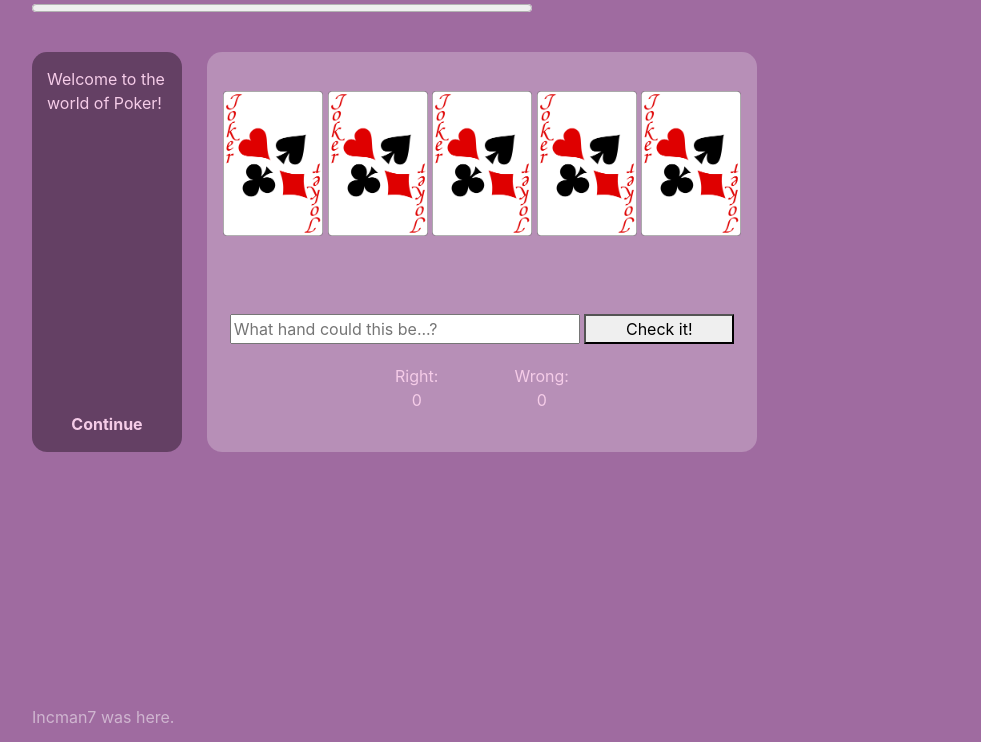
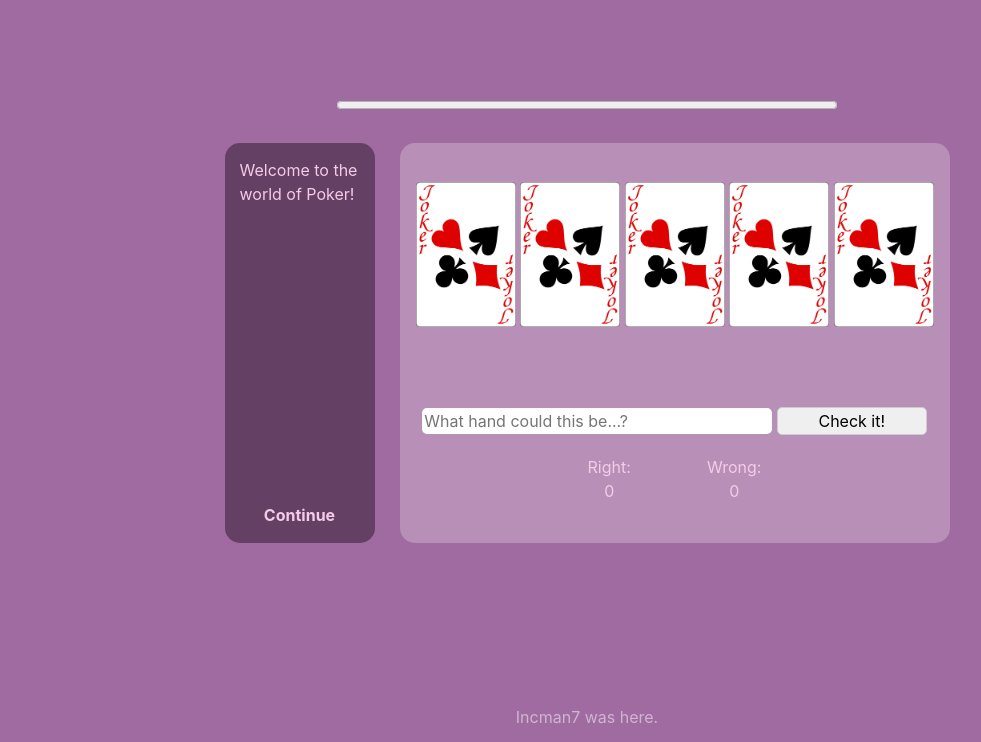
Before and after one commit to sanjerine/CITS3403-Poker, a Python web app: template app/templates/tutorial.html in a window 1280 px wide. Shown: the part 58-800 px from the top of the page, without its empty margins (53-1034 px from the left). Run offline with Jinja, Linux system fonts and the light colour scheme; the template is opened without the code that fills it, so the values that code supplies are empty; some libraries are stand-ins or nearby versions.

Commit message:
Update poker.css
updated css to fit jinja templates

```diff
--- a/app/static/css/poker.css
+++ b/app/static/css/poker.css
@@ -1,3 +1,9 @@
+#opening_window {
+  display:flex;
+  flex-direction:column;
+  align-items:center;
+  justify-content:center
+}
 body {
   background-color:#9F6BA0;
   color:#F5CCE8;
@@ -8,3 +14,23 @@ body {
   bottom: 0;
   padding-bottom:1%;
 }
+a:link {
+  color: #F5CCE8;
+}
+a:visited {
+  color: #F5CCE8;
+}
+a:hover {
+  color: #F5CCE8;
+}
+a:active {
+  color: #F5CCE8;
+}
+input {
+  border-radius:5px;
+  border: none;
+}
+button {
+  border: 1px solid #ccc;
+  border-radius:5px;
+}
```
Lines whose indentation alone changed are shown as unchanged.
